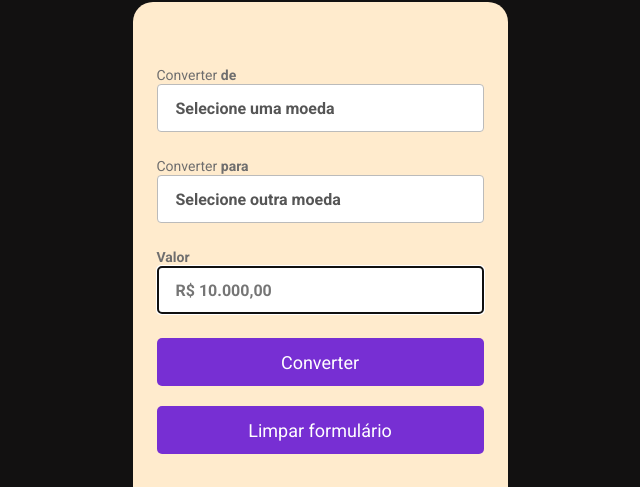
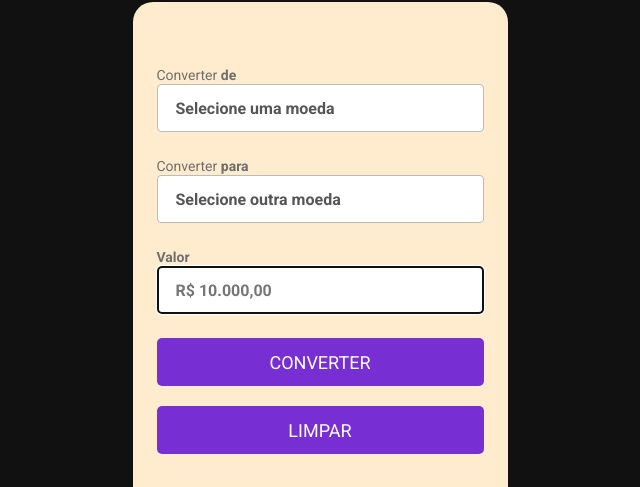
Before and after one commit to Edvar-Matos/Conversor-de-moedas, a plain HTML site: page index.html in a window 1280 px wide. Shown: the part 57-544 px from the top of the page, without its empty margins (320-960 px from the left). Drawn offline with Linux system fonts and the light colour scheme.

Commit message:
Renomeado os botões de Converter por CONVERTER e Limpar formulário por LIMPAR.

```diff
--- a/index.html
+++ b/index.html
@@ -51,10 +51,10 @@
         />
       </label>
 
-      <button class="convert-button">Converter</button>
+      <button class="convert-button">CONVERTER</button>
       <br />
 
-      <button class="clean-button">Limpar formulário</button>
+      <button class="clean-button">LIMPAR</button>
 
       <section>
         <div class="currency-box">
```
